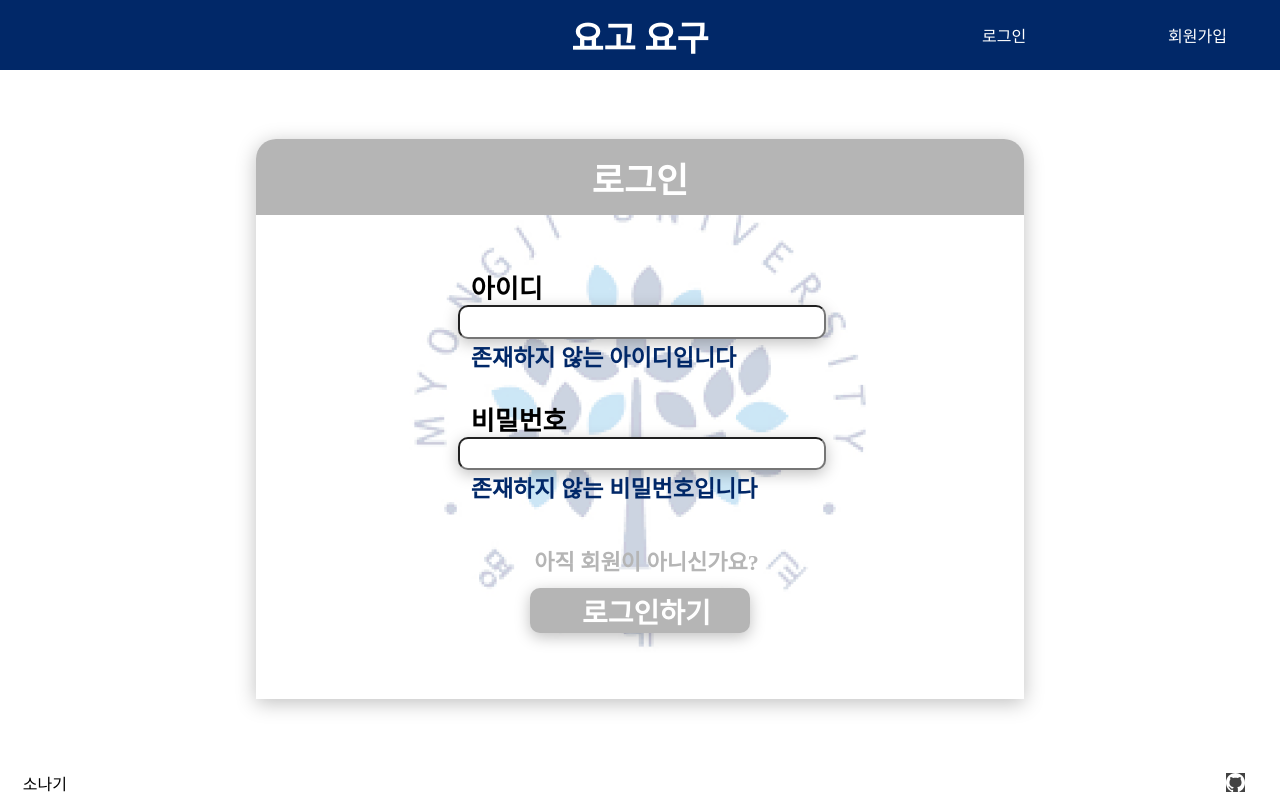
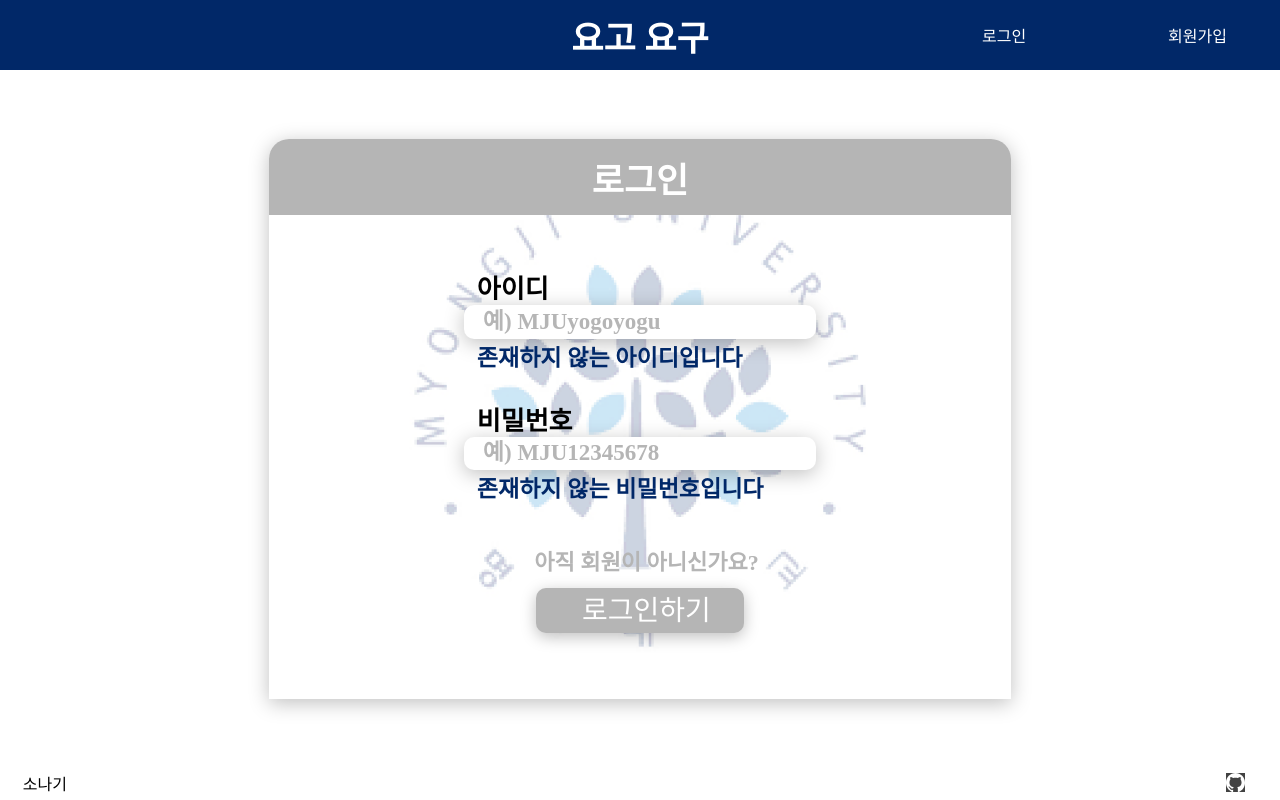
Before and after one commit to harksu/SW-Competition-FrontEnd, a React (Create React App) app: page / in a window 1280 px wide. Built offline with nearby package versions, Linux system fonts and the light colour scheme; a web font is replaced by a local one.

Commit message:
Style : fix login page style

```diff
--- a/src/App.jsx
+++ b/src/App.jsx
@@ -7,6 +7,7 @@ import Theme from './styles/theme';
 import Footer from './Components/Footer';
 import LoginPage from './Pages/LoginPage';
 import DetailPage from './Pages/DetailPage';
+import SignUpPage from './Pages/SignUpPage';
 
 function App() {
   return (
@@ -17,6 +18,7 @@ function App() {
       <Routes>
         <Route path="/" element={<LoginPage />} />
         <Route path="/detail" element={<DetailPage />} />
+        <Route path="/signup" element={<SignUpPage />} />
       </Routes>
     </ThemeProvider>
   );
--- a/src/Pages/LoginPage.jsx
+++ b/src/Pages/LoginPage.jsx
@@ -4,17 +4,25 @@ import backgroundImage from '../assests/logo.png';
 
 function LoginPage() {
   // eslint-disable-next-line no-unused-vars
-  const [isValid, setIsValid] = useState(true);
+  const [isValid, setIsValid] = useState(false);
   return (
     <div>
       <Container>
         <SignHeader> 로그인</SignHeader>
         <InputContainer>
           <InputFormBox>
-            <InputForm text="아이디" isValid={isValid} />
+            <InputForm
+              text="아이디"
+              isValid={isValid}
+              placeText="예) MJUyogoyogu"
+            />
           </InputFormBox>{' '}
           <InputFormBox>
-            <InputForm text="비밀번호" isValid={isValid} />
+            <InputForm
+              text="비밀번호"
+              isValid={isValid}
+              placeText="예) MJU12345678"
+            />
           </InputFormBox>{' '}
           <QuestionText>아직 회원이 아니신가요?</QuestionText>
           <LoginButton>
@@ -27,24 +35,28 @@ function LoginPage() {
 }
 
 export default LoginPage;
-function InputForm({ text, isValid }) {
+export function InputForm({ text, isValid, placeText }) {
   return (
     <>
       <Text>{text}</Text>
-      <InputBox />
+      <InputBox placeholder={placeText} />
       {isValid ? (
+        <EmptyBlock />
+      ) : (
         <AlertText>존재하지 않는 {text}입니다</AlertText>
-      ) : (
-        <AlertText>유효한 아이디 입니다</AlertText>
       )}
     </>
   );
 }
 
+const EmptyBlock = styled.div`
+  height: 31px; //입력값 없을 때 스타일 깨지는거 방지용
+`;
+
 export const Container = styled.div`
   display: flex;
   flex-direction: column;
-  width: 60%; //피그마 기준 계산값입니다
+  width: 58%; //피그마 기준 계산값입니다
   height: 70vh; //피그마 기준 계산값입니다
   background-color: ${({ theme }) => theme.colors.white};
   margin: 69px auto 55px auto;
@@ -76,7 +88,6 @@ export const InputContainer = styled.div`
   align-items: center;
   width: 65%;
   height: 78%;
-  // background-color: ${({ theme }) => theme.colors.pink};
 `;
 
 export const Text = styled.p`
@@ -88,7 +99,6 @@ export const Text = styled.p`
 export const AlertText = styled(Text)`
   font-size: 23px;
   color: ${({ theme }) => theme.colors.blue};
-  margin-left: 13px;
 `;
 
 const QuestionText = styled(AlertText)`
@@ -98,15 +108,27 @@ const QuestionText = styled(AlertText)`
   margin-top: 40px;
   margin-bottom: 12px;
 `;
-export const InputBox = styled.input`
+const InputBox = styled.input`
+  border: 0 solid black;
   width: 100%;
   height: 42%;
-  box-shadow: 0px 4px 15px rgba(0, 0, 0, 0.25);
+  box-shadow: 0px 4px 20px rgba(0, 0, 0, 0.25);
+  background-color: white;
   border-radius: 10px;
+  ::placeholder {
+    font-size: 23px;
+    font-weight: 700;
+    color: #b5b5b5;
+  }
+  font-size: 23px;
+  font-weight: 700;
+  color: #b5b5b5;
+  padding-left: 19px;
+  box-sizing: border-box;
 `;
-const LoginButton = styled.div`
+export const LoginButton = styled.div`
   display: flex;
-  width: 44%;
+  width: 43%;
   height: 12%;
   box-shadow: 0px 4px 15px rgba(0, 0, 0, 0.25);
   border-radius: 10px;
@@ -115,14 +137,17 @@ const LoginButton = styled.div`
   background-color: #b5b5b5;
   margin-bottom: 33px;
   cursor: pointer;
+  margin-left: auto;
+  margin-right: auto;
 `;
-const ButtonText = styled(Text)`
+export const ButtonText = styled(Text)`
   color: #ffffff;
-  font-weight: 400px;
+  font-weight: 400;
   font-size: 28px;
+  line-height: 32px;
 `;
 
-const InputFormBox = styled.div`
+export const InputFormBox = styled.div`
   margin-top: 27px;
   width: 73%;
   height: 28%;
--- /dev/null
+++ b/src/Pages/SignUpPage.jsx
@@ -0,0 +1,12 @@
+import React from 'react';
+import { Container, SignHeader } from './LoginPage';
+
+function SignUpPage() {
+  return (
+    <Container>
+      <SignHeader>회원가입</SignHeader>
+    </Container>
+  );
+}
+
+export default SignUpPage;
```
